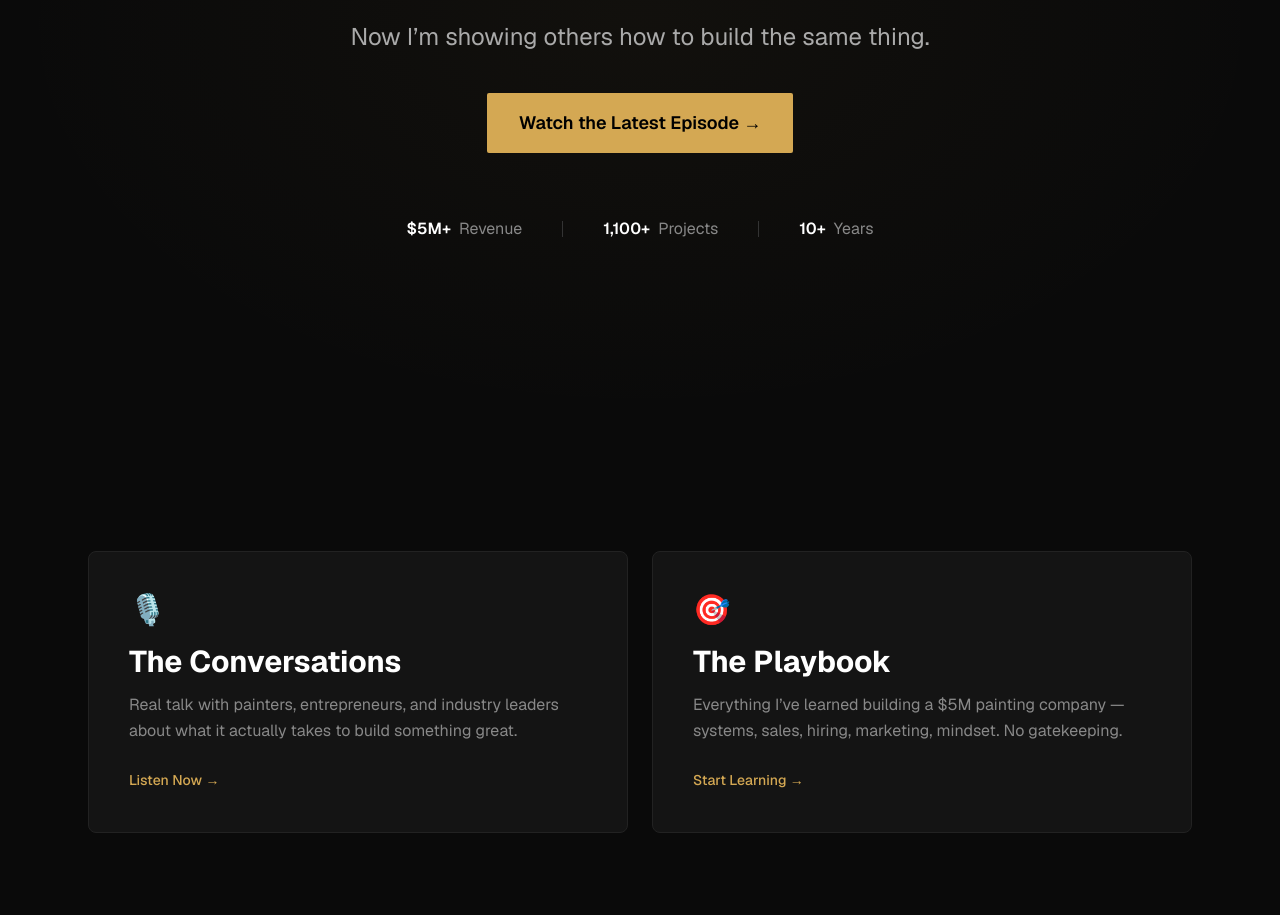
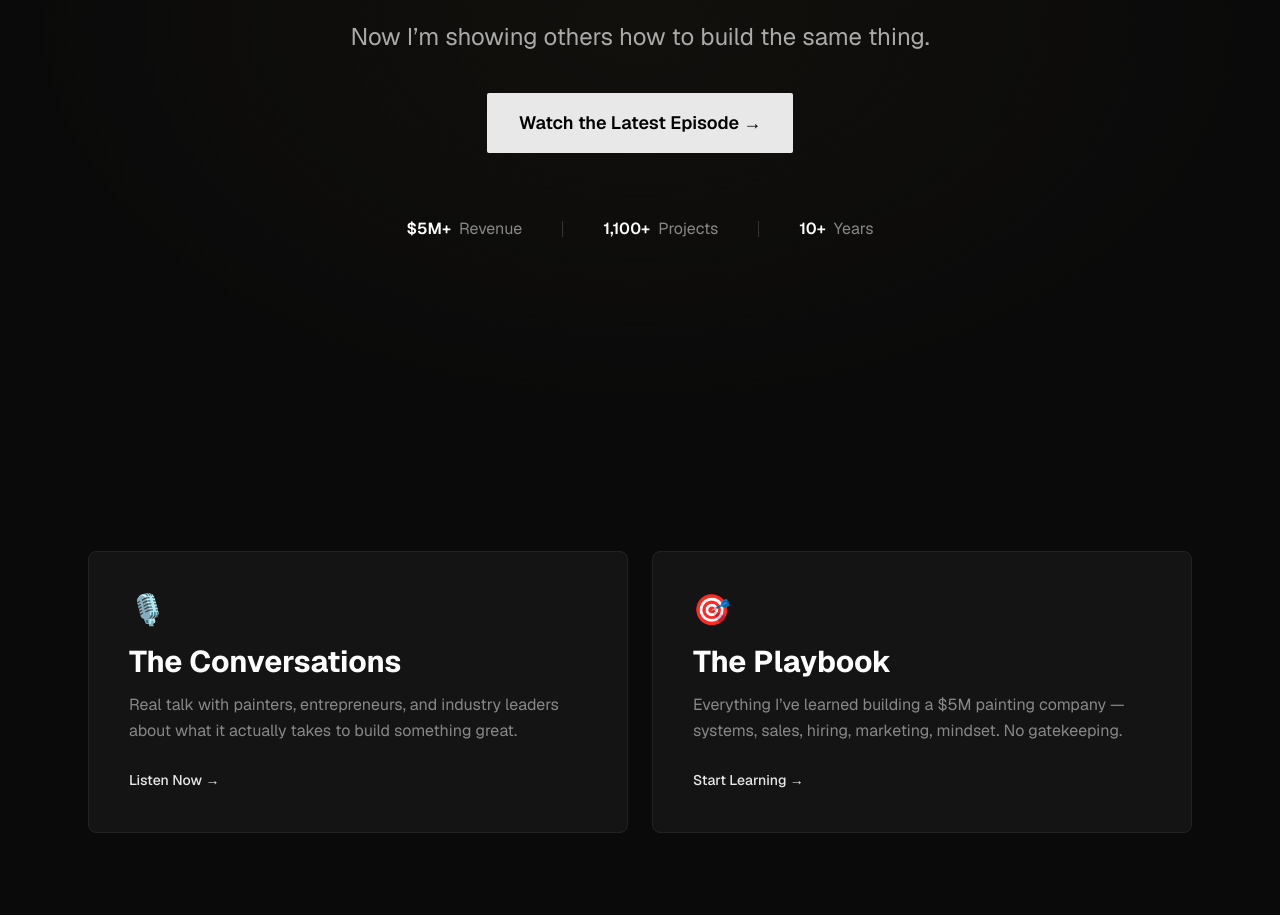
Before and after one commit to northeastprobot/paintpays, a Next.js app: page / in a window 1280 px wide. Shown: the part 377-1292 px from the top of the page. Built offline with nearby package versions, Linux system fonts and the light colour scheme.

Commit message:
Switch accent color to Ice White (#E8E8E8)

```diff
--- a/app/globals.css
+++ b/app/globals.css
@@ -5,7 +5,7 @@
 :root {
   --background: #0a0a0a;
   --foreground: #ffffff;
-  --gold: #D4A853;
+  --gold: #E8E8E8;
   --dark-card: #141414;
   --dark-surface: #1A1A1A;
   --muted: #888888;
@@ -104,12 +104,12 @@ input:focus-visible {
 
 @layer utilities {
   .text-gold {
-    color: #D4A853;
+    color: #E8E8E8;
   }
   .bg-gold {
-    background-color: #D4A853;
+    background-color: #E8E8E8;
   }
   .border-gold {
-    border-color: #D4A853;
+    border-color: #E8E8E8;
   }
 }
--- a/tailwind.config.ts
+++ b/tailwind.config.ts
@@ -9,9 +9,9 @@ const config: Config = {
   theme: {
     extend: {
       colors: {
-        gold: '#D4A853',
-        'gold-light': '#E8C97A',
-        'gold-dark': '#B8923F',
+        gold: '#E8E8E8',
+        'gold-light': '#FFFFFF',
+        'gold-dark': '#CCCCCC',
         'dark-bg': '#0A0A0A',
         'dark-card': '#141414',
         'dark-surface': '#1A1A1A',
```
